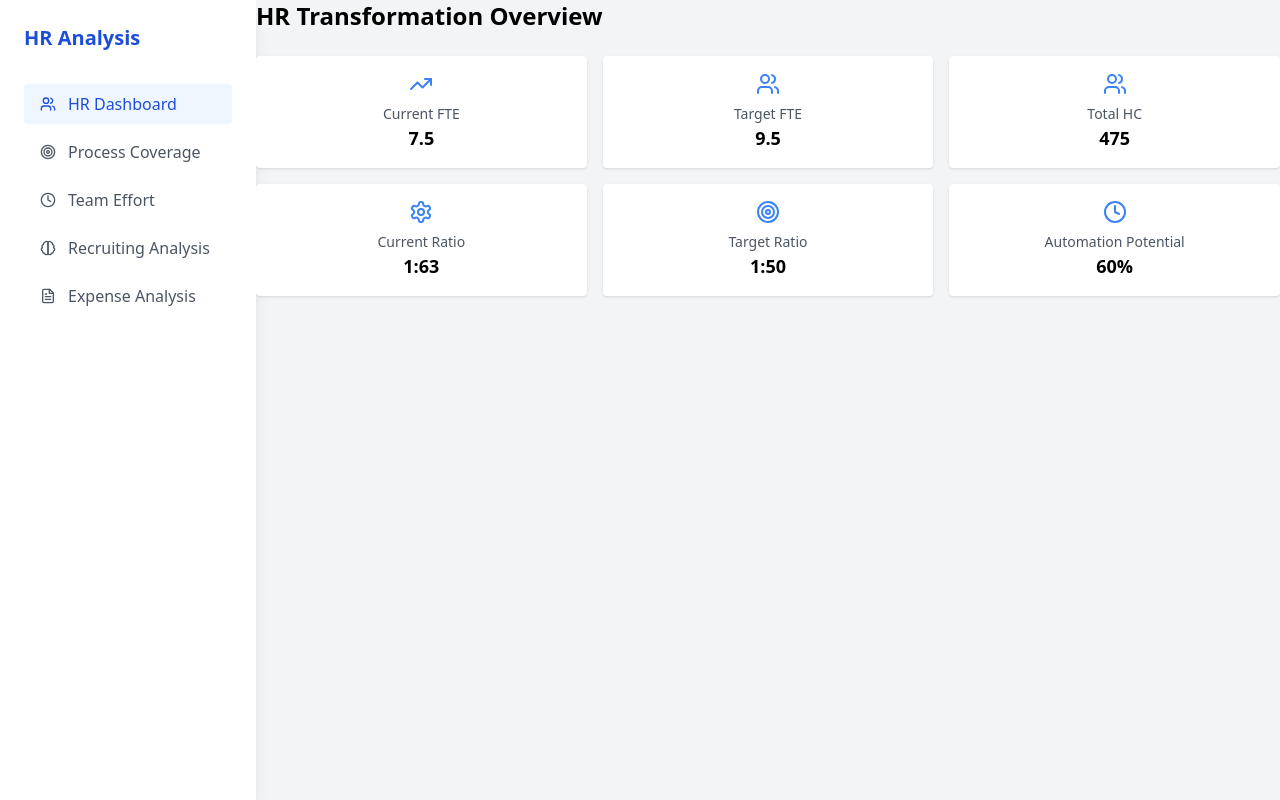
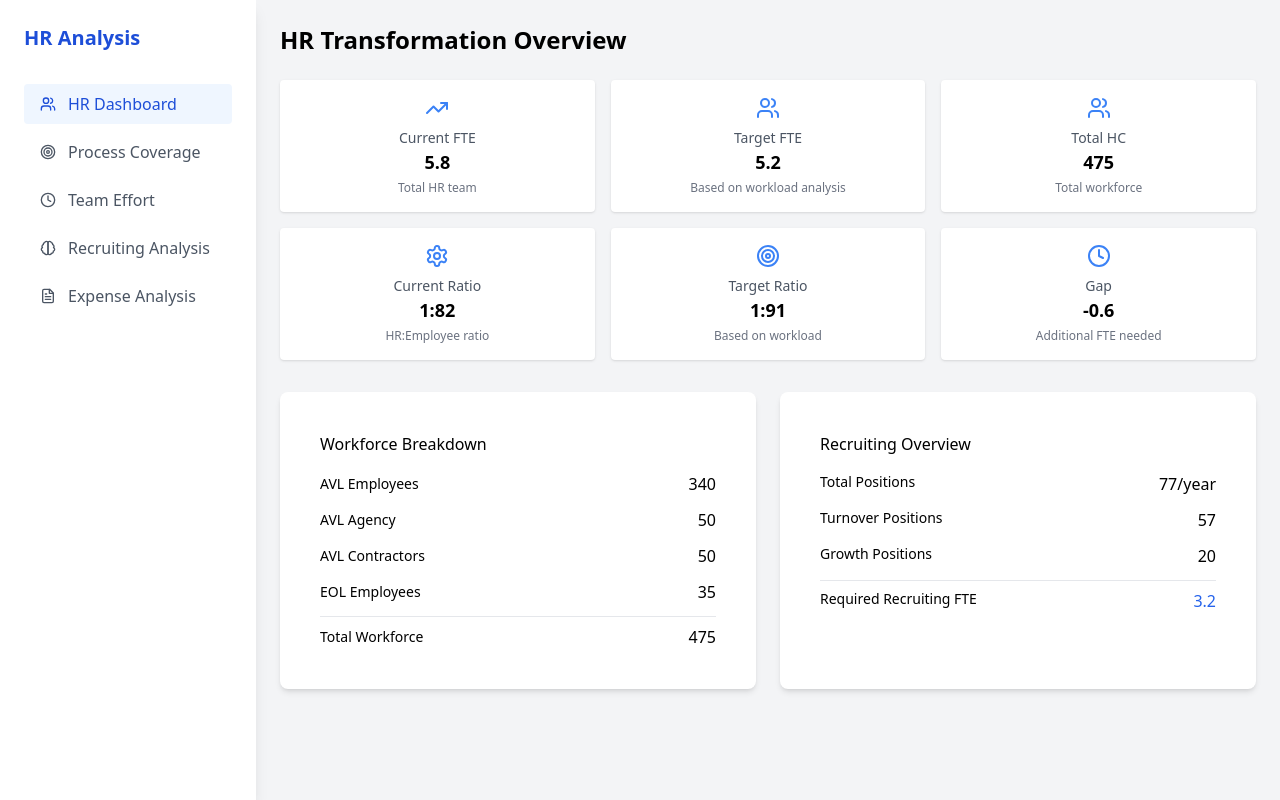
Before and after one commit to giovannipresti/DashboardHR-mai, a React (Create React App) app: page / in a window 1280 px wide. Built offline with nearby package versions, Linux system fonts and the light colour scheme.

Commit message:
Fixed Staffing Calculator

```diff
--- a/src/App.js
+++ b/src/App.js
@@ -1,14 +1,34 @@
-import React from "react";
+// App.js
+import React, { useState } from "react";
+import { Users, Brain, Target, Clock, FileText } from "lucide-react";
 import HRDashboard from "./HRDashboard";
 import RecruitingAnalysis from "./RecruitingAnalysis";
 import HRActivitiesAnalysis from "./HRActivitiesAnalysis";
 import ExpenseAnalysis from "./ExpenseAnalysis";
 import HRTeamEffort from "./HRTeamEffort";
 import HRProcessCoverage from "./HRProcessCoverage";
-import { Users, Brain, Target, Clock, FileText } from "lucide-react";
+import {
+  ProcessConfigProvider,
+  useProcessConfig,
+} from "./ProcessConfigContext";
+import { generateProcessData } from "./processData";
 
-function App() {
-  const [currentView, setCurrentView] = React.useState("dashboard");
+const MainContent = () => {
+  const [currentView, setCurrentView] = useState("dashboard");
+  const [staffingData, setStaffingData] = useState({
+    employees: 475,
+    turnoverPositions: 57,
+    growthPositions: 20,
+    totalPositions: 77,
+    requiredRecruitingFTE: 3.2,
+    avlEmployees: 340,
+    avlAgency: 50,
+    avlContractors: 50,
+    eolEmployees: 35,
+  });
+
+  const { config } = useProcessConfig();
+  const processes = generateProcessData(staffingData, config);
 
   const navItems = [
     {
@@ -32,7 +52,7 @@ function App() {
       icon: <Brain className="w-4 h-4" />,
     },
     {
-      id: "HRActivitiesAnalysis",
+      id: "expense",
       label: "Expense Analysis",
       icon: <FileText className="w-4 h-4" />,
     },
@@ -41,17 +61,28 @@ function App() {
   const renderView = () => {
     switch (currentView) {
       case "dashboard":
-        return <HRDashboard />;
+        return (
+          <HRDashboard staffingData={staffingData} processes={processes} />
+        );
       case "process-coverage":
-        return <HRProcessCoverage />;
+        return (
+          <HRProcessCoverage
+            staffingData={staffingData}
+            onStaffingChange={setStaffingData}
+          />
+        );
       case "team-effort":
-        return <HRTeamEffort />;
+        return (
+          <HRTeamEffort staffingData={staffingData} processes={processes} />
+        );
       case "recruiting":
-        return <RecruitingAnalysis />;
-      case "HRActivitiesAnalysis":
-        return <ExpenseAnalysis />;
+        return <RecruitingAnalysis staffingData={staffingData} />;
+      case "expense":
+        return <ExpenseAnalysis staffingData={staffingData} />;
       default:
-        return <HRDashboard />;
+        return (
+          <HRDashboard staffingData={staffingData} processes={processes} />
+        );
     }
   };
 
@@ -84,6 +115,12 @@ function App() {
       </div>
     </div>
   );
-}
+};
+
+const App = () => (
+  <ProcessConfigProvider>
+    <MainContent />
+  </ProcessConfigProvider>
+);
 
 export default App;
--- a/src/HRDashboard.jsx
+++ b/src/HRDashboard.jsx
@@ -1,30 +1,75 @@
+// HRDashboard.jsx
 import React from "react";
 import { Users, TrendingUp, Settings, Target, Clock } from "lucide-react";
+import { Card } from "./UI";
+import { useProcessConfig } from "./ProcessConfigContext";
 
-function StatCard({ title, value, Icon }) {
+function StatCard({ title, value, Icon, description }) {
   return (
     <div className="bg-white shadow rounded p-4">
       <div className="flex flex-col items-center">
         {Icon && <Icon className="w-6 h-6 text-blue-500 mb-2" />}
         <p className="text-sm text-gray-600">{title}</p>
         <p className="text-lg font-bold">{value}</p>
+        {description && (
+          <p className="text-xs text-gray-500 mt-1 text-center">
+            {description}
+          </p>
+        )}
       </div>
     </div>
   );
 }
 
-export default function HRDashboard() {
+const HRDashboard = ({ staffingData, processes }) => {
+  const { config } = useProcessConfig();
+
+  const totalRequired = processes.reduce((acc, p) => acc + p.required, 0);
+  const currentTotal = processes.reduce((acc, p) => acc + p.current, 0);
+  const currentRatio = Math.round(staffingData.employees / currentTotal);
+  const targetRatio = Math.round(staffingData.employees / totalRequired);
+
   const stats = [
-    { title: "Current FTE", value: "7.5", Icon: TrendingUp },
-    { title: "Target FTE", value: "9.5", Icon: Users },
-    { title: "Total HC", value: "475", Icon: Users },
-    { title: "Current Ratio", value: "1:63", Icon: Settings },
-    { title: "Target Ratio", value: "1:50", Icon: Target },
-    { title: "Automation Potential", value: "60%", Icon: Clock },
+    {
+      title: "Current FTE",
+      value: currentTotal.toFixed(1),
+      Icon: TrendingUp,
+      description: "Total HR team",
+    },
+    {
+      title: "Target FTE",
+      value: totalRequired.toFixed(1),
+      Icon: Users,
+      description: "Based on workload analysis",
+    },
+    {
+      title: "Total HC",
+      value: staffingData.employees,
+      Icon: Users,
+      description: "Total workforce",
+    },
+    {
+      title: "Current Ratio",
+      value: `1:${currentRatio}`,
+      Icon: Settings,
+      description: "HR:Employee ratio",
+    },
+    {
+      title: "Target Ratio",
+      value: `1:${targetRatio}`,
+      Icon: Target,
+      description: "Based on workload",
+    },
+    {
+      title: "Gap",
+      value: (totalRequired - currentTotal).toFixed(1),
+      Icon: Clock,
+      description: "Additional FTE needed",
+    },
   ];
 
   return (
-    <div>
+    <div className="p-6">
       <h1 className="text-2xl font-bold mb-6">HR Transformation Overview</h1>
       <div className="grid grid-cols-2 md:grid-cols-3 gap-4">
         {stats.map((stat, index) => (
@@ -33,9 +78,76 @@ export default function HRDashboard() {
             title={stat.title}
             value={stat.value}
             Icon={stat.Icon}
+            description={stat.description}
           />
         ))}
       </div>
+
+      <div className="mt-8 grid grid-cols-1 md:grid-cols-2 gap-6">
+        <Card>
+          <div className="p-4">
+            <h3 className="font-medium mb-4">Workforce Breakdown</h3>
+            <div className="space-y-3">
+              <div className="flex justify-between items-center">
+                <span className="text-sm">AVL Employees</span>
+                <span className="font-medium">{staffingData.avlEmployees}</span>
+              </div>
+              <div className="flex justify-between items-center">
+                <span className="text-sm">AVL Agency</span>
+                <span className="font-medium">{staffingData.avlAgency}</span>
+              </div>
+              <div className="flex justify-between items-center">
+                <span className="text-sm">AVL Contractors</span>
+                <span className="font-medium">
+                  {staffingData.avlContractors}
+                </span>
+              </div>
+              <div className="flex justify-between items-center">
+                <span className="text-sm">EOL Employees</span>
+                <span className="font-medium">{staffingData.eolEmployees}</span>
+              </div>
+              <div className="flex justify-between items-center pt-2 border-t">
+                <span className="text-sm font-medium">Total Workforce</span>
+                <span className="font-medium">{staffingData.employees}</span>
+              </div>
+            </div>
+          </div>
+        </Card>
+
+        <Card>
+          <div className="p-4">
+            <h3 className="font-medium mb-4">Recruiting Overview</h3>
+            <div className="space-y-3">
+              <div className="flex justify-between">
+                <span className="text-sm">Total Positions</span>
+                <span className="font-medium">
+                  {staffingData.totalPositions}/year
+                </span>
+              </div>
+              <div className="flex justify-between">
+                <span className="text-sm">Turnover Positions</span>
+                <span className="font-medium">
+                  {staffingData.turnoverPositions}
+                </span>
+              </div>
+              <div className="flex justify-between">
+                <span className="text-sm">Growth Positions</span>
+                <span className="font-medium">
+                  {staffingData.growthPositions}
+                </span>
+              </div>
+              <div className="flex justify-between pt-2 border-t">
+                <span className="text-sm">Required Recruiting FTE</span>
+                <span className="font-medium text-blue-600">
+                  {staffingData.requiredRecruitingFTE}
+                </span>
+              </div>
+            </div>
+          </div>
+        </Card>
+      </div>
     </div>
   );
-}
+};
+
+export default HRDashboard;
--- a/src/ProcessDetail.jsx
+++ b/src/ProcessDetail.jsx
@@ -3,12 +3,9 @@ import React, { useState } from "react";
 import { Card } from "./UI";
 import { Settings } from "lucide-react";
 import DetailModal from "./DetailModal";
-import { useProcessConfig } from "./ProcessConfigContext";
 
 const ProcessDetail = ({ process }) => {
   const [showModal, setShowModal] = useState(false);
-  const { updateConfig } = useProcessConfig();
-
   const calculateTotalFTE = (subProcesses) => {
     return subProcesses.reduce((acc, curr) => acc + curr.fte, 0);
   };
@@ -106,7 +103,6 @@ const ProcessDetail = ({ process }) => {
         isOpen={showModal}
         onClose={() => setShowModal(false)}
         process={process}
-        onUpdateConfig={updateConfig}
       />
     </>
   );
--- a/src/StaffingCalculator.jsx
+++ b/src/StaffingCalculator.jsx
@@ -1,57 +1,125 @@
 // StaffingCalculator.jsx
-import React, { useState } from "react";
+import React, { useState, useEffect } from "react";
 import { Card } from "./UI";
 import { AlertTriangle } from "lucide-react";
 
 const StaffingCalculator = ({ onStaffingChange }) => {
-  const [employees, setEmployees] = useState(475);
-  const [turnoverRate, setTurnoverRate] = useState(12);
-  const [growthPositions, setGrowthPositions] = useState(20);
+  const [staffing, setStaffing] = useState({
+    avlEmployees: 340,
+    avlAgency: 50,
+    avlContractors: 50,
+    eolEmployees: 35,
+    turnoverRate: 12,
+    growthPositions: 20,
+  });
 
-  const turnoverPositions = Math.round((employees * turnoverRate) / 100);
-  const totalPositions = turnoverPositions + growthPositions;
+  const totalEmployees =
+    staffing.avlEmployees +
+    staffing.avlAgency +
+    staffing.avlContractors +
+    staffing.eolEmployees;
+  const turnoverPositions = Math.round(
+    (totalEmployees * staffing.turnoverRate) / 100
+  );
+  const totalPositions = turnoverPositions + staffing.growthPositions;
   const requiredRecruitingFTE = (
     (totalPositions * 40 * 0.4 + totalPositions * 26 * 0.6) /
     1720
   ).toFixed(2);
 
-  React.useEffect(() => {
+  useEffect(() => {
     onStaffingChange({
-      employees,
+      employees: totalEmployees,
       turnoverPositions,
-      growthPositions,
+      growthPositions: staffing.growthPositions,
       totalPositions,
       requiredRecruitingFTE,
+      avlEmployees: staffing.avlEmployees,
+      avlAgency: staffing.avlAgency,
+      avlContractors: staffing.avlContractors,
+      eolEmployees: staffing.eolEmployees,
     });
-  }, [employees, turnoverRate, growthPositions]);
+  }, [staffing]);
+
+  const handleChange = (field) => (e) => {
+    setStaffing((prev) => ({
+      ...prev,
+      [field]: Number(e.target.value),
+    }));
+  };
 
   return (
     <Card className="shadow-lg mb-6">
       <div className="p-6">
         <h3 className="text-lg font-medium mb-4">Staffing Calculator</h3>
         <div className="grid grid-cols-1 md:grid-cols-3 gap-6">
+          <div className="space-y-4">
             <div>
               <label className="block text-sm font-medium text-gray-700 mb-2">
-              Total Employees
+                AVL Employees
               </label>
               <input
                 type="number"
-              value={employees}
-              onChange={(e) => setEmployees(Number(e.target.value))}
+                value={staffing.avlEmployees}
+                onChange={handleChange("avlEmployees")}
+                className="w-full border rounded-md px-3 py-2"
+              />
+              <div className="text-xs text-gray-500 mt-1">Direct employees</div>
+            </div>
+            <div>
+              <label className="block text-sm font-medium text-gray-700 mb-2">
+                AVL Agency Workers
+              </label>
+              <input
+                type="number"
+                value={staffing.avlAgency}
+                onChange={handleChange("avlAgency")}
                 className="w-full border rounded-md px-3 py-2"
               />
               <div className="text-xs text-gray-500 mt-1">
-              AVL + EOL + Contractors
+                Temporary/agency staff
               </div>
             </div>
+          </div>
+
+          <div className="space-y-4">
+            <div>
+              <label className="block text-sm font-medium text-gray-700 mb-2">
+                AVL Contractors
+              </label>
+              <input
+                type="number"
+                value={staffing.avlContractors}
+                onChange={handleChange("avlContractors")}
+                className="w-full border rounded-md px-3 py-2"
+              />
+              <div className="text-xs text-gray-500 mt-1">
+                External contractors
+              </div>
+            </div>
+            <div>
+              <label className="block text-sm font-medium text-gray-700 mb-2">
+                EOL Employees
+              </label>
+              <input
+                type="number"
+                value={staffing.eolEmployees}
+                onChange={handleChange("eolEmployees")}
+                className="w-full border rounded-md px-3 py-2"
+              />
+              <div className="text-xs text-gray-500 mt-1">EOL staff</div>
+            </div>
+          </div>
+
+          <div className="space-y-4">
             <div>
               <label className="block text-sm font-medium text-gray-700 mb-2">
                 Turnover Rate (%)
               </label>
               <input
                 type="number"
-              value={turnoverRate}
-              onChange={(e) => setTurnoverRate(Number(e.target.value))}
+                value={staffing.turnoverRate}
+                onChange={handleChange("turnoverRate")}
                 className="w-full border rounded-md px-3 py-2"
               />
               <div className="text-xs text-gray-500 mt-1">
@@ -64,8 +132,8 @@ const StaffingCalculator = ({ onStaffingChange }) => {
               </label>
               <input
                 type="number"
-              value={growthPositions}
-              onChange={(e) => setGrowthPositions(Number(e.target.value))}
+                value={staffing.growthPositions}
+                onChange={handleChange("growthPositions")}
                 className="w-full border rounded-md px-3 py-2"
               />
               <div className="text-xs text-gray-500 mt-1">
@@ -73,37 +141,43 @@ const StaffingCalculator = ({ onStaffingChange }) => {
               </div>
             </div>
           </div>
+        </div>
 
-        <div className="grid grid-cols-3 gap-4 mt-6">
+        <div className="grid grid-cols-4 gap-4 mt-6">
+          <div className="bg-blue-50 p-4 rounded-lg">
+            <div className="text-sm text-gray-600">Total HC</div>
+            <div className="text-xl font-bold text-blue-700">
+              {totalEmployees}
+            </div>
+            <div className="text-xs text-gray-500 mt-1">Current workforce</div>
+          </div>
           <div className="bg-blue-50 p-4 rounded-lg">
             <div className="text-sm text-gray-600">Turnover Positions</div>
             <div className="text-xl font-bold text-blue-700">
               {turnoverPositions}
             </div>
+            <div className="text-xs text-gray-500 mt-1">
+              Based on turnover rate
+            </div>
           </div>
           <div className="bg-blue-50 p-4 rounded-lg">
             <div className="text-sm text-gray-600">Growth Positions</div>
             <div className="text-xl font-bold text-blue-700">
-              {growthPositions}
+              {staffing.growthPositions}
             </div>
+            <div className="text-xs text-gray-500 mt-1">New headcount</div>
           </div>
           <div className="bg-blue-50 p-4 rounded-lg">
             <div className="text-sm text-gray-600">Total Positions</div>
             <div className="text-xl font-bold text-blue-700">
               {totalPositions}
             </div>
+            <div className="text-xs text-gray-600 mt-1">
+              Requiring {requiredRecruitingFTE} FTE
             </div>
+            <div className="text-xs text-gray-500">
+              Based on 40% Senior / 60% Junior
             </div>
-
-        <div className="mt-6 bg-yellow-50 p-4 rounded-lg">
-          <div className="flex items-center">
-            <AlertTriangle className="w-5 h-5 text-yellow-500 mr-2" />
-            <span className="text-sm text-yellow-800">
-              Required Recruiting FTE: {requiredRecruitingFTE}
-              <span className="text-xs ml-2">
-                (Based on 40% Senior / 60% Junior split)
-              </span>
-            </span>
           </div>
         </div>
       </div>
```
Lines whose indentation alone changed are shown as unchanged.
